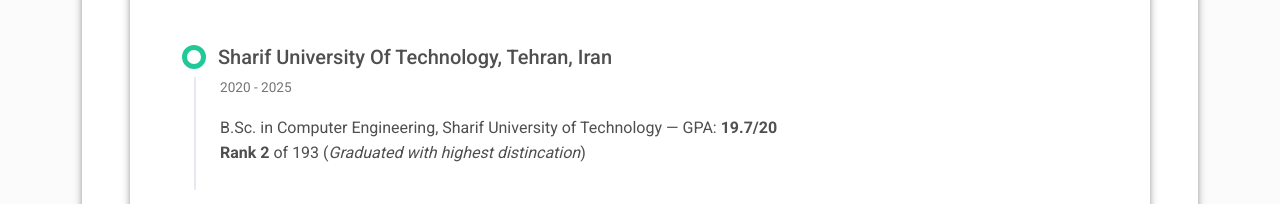
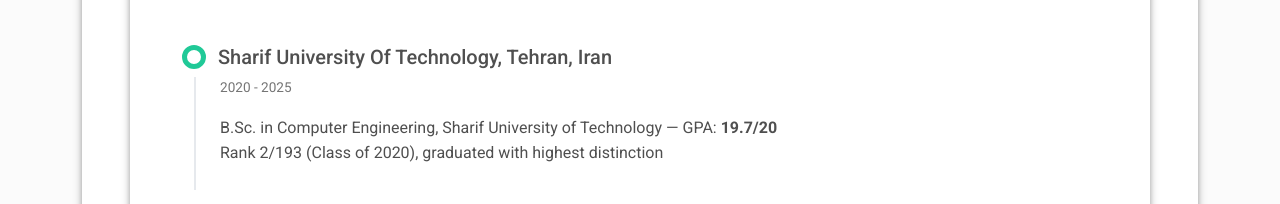
Before and after one commit to hgoli02/hgoli02.github.io, a plain HTML site: page index.html in a window 1280 px wide. Shown: the part 1147-1351 px from the top of the page. Drawn offline with Linux system fonts and the light colour scheme.

Commit message:
update final

```diff
--- a/index.html
+++ b/index.html
@@ -120,7 +120,7 @@
             <div class="text-muted text-small mb-3">2020 - 2025</div>
             <div>
             B.Sc. in Computer Engineering, Sharif University of Technology — GPA: <strong>19.7/20</strong><br/>
-            <strong>Rank 2 </strong>of 193 (<em>Graduated with highest distincation</em>)
+          Rank 2/193 (Class of 2020), graduated with highest distinction
           </div>
 
           </div>
```
